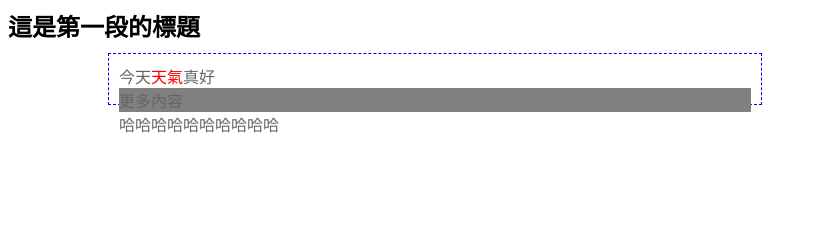
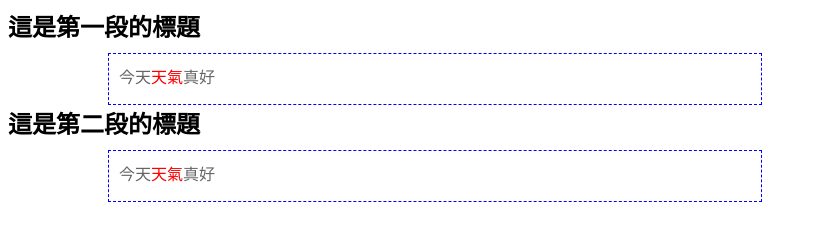
Before and after one commit to jayhanlin/NTU_javascript_junior_training, a plain HTML site: page css.html in a window 1280 px wide. Shown: the whole page, without its empty margins (0-817 px from the left). Drawn offline with Linux system fonts and the light colour scheme.

Commit message:
使用Style element整理文字屬性

```diff
--- a/css.html
+++ b/css.html
@@ -1,18 +1,46 @@
 <!DOCTYPE html>
 <html lang="en">
+
 <head>
     <meta charset="UTF-8">
     <meta http-equiv="X-UA-Compatible" content="IE=edge">
     <meta name="viewport" content="width=device-width, initial-scale=1.0">
-    <title>Document</title>
+    <title>CSS</title>
+    <style>
+        .title {
+            margin-bottom: 10px;
+            font-size: 24px;
+            font-weight: bold
+        }
+
+        .content {
+            width: 50%;
+            height: 30px;
+            margin-left: 100px;
+            padding: 10px;
+            border: 1px dashed blue;
+            color: #666666;
+        }
+
+        .keyword {
+            color: red;
+        }
+    </style>
 </head>
+
 <body style="background-color: #ffffff;">
     <!-- <h3 style="color: red; text-decoration: underline;">這是第一段的標題</h3> -->
-    <div style="margin-bottom: 10px; font-size: 24px;font-weight:bold">這是第一段的標題</div>   <!--區塊型標籤(會自動換行)-->
-    <div style="width: 50%;height: 30px; margin-left: 100px;padding: 10px; border: 1px dashed blue;color: #666666;">今天<span style="color: red;">天氣</span>真好
-        <div style="background-color: grey;">更多內容</div><!--div不額外設定寬度時，將與父層同寬-->
-        哈哈哈哈哈哈哈哈哈哈
+    <div class="title">這是第一段的標題</div>
+    <!--區塊型標籤(會自動換行)-->
+    <div class="content">今天<span class="keyword">天氣</span>真好
+        <!--<div style="background-color: grey;">更多內容</div>-->
+        <!--div不額外設定寬度時，將與父層同寬-->
         <!--div不設定高度時，高度將依內容調整高度，字越多越高-->
-    </div>   <!-- margin-top、left... 與上、左相距 -->
+    </div> <!-- margin-top、left... 與上、左相距 -->
+
+    <div class="title">這是第二段的標題</div>
+    <div class="content">
+        今天<span class="keyword">天氣</span>真好</div>
 </body>
+
 </html>
```
